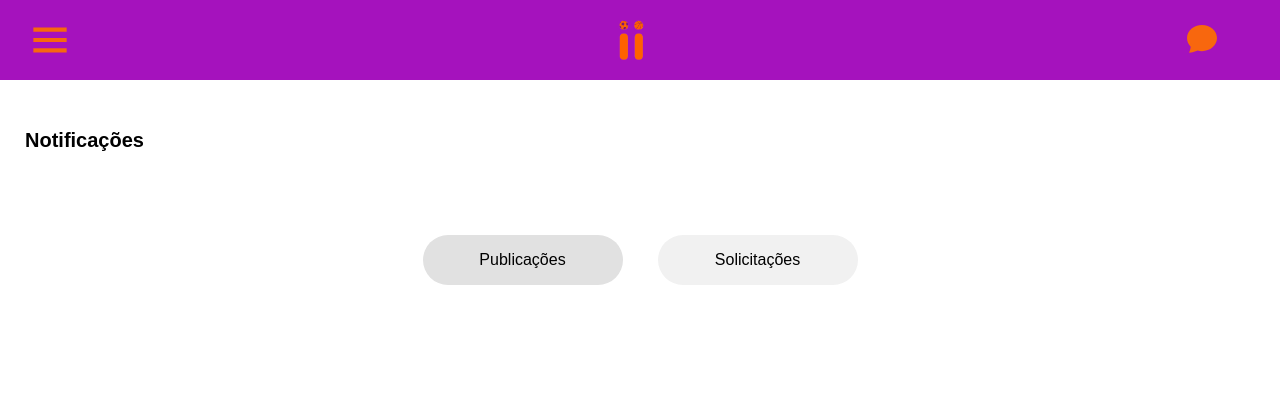
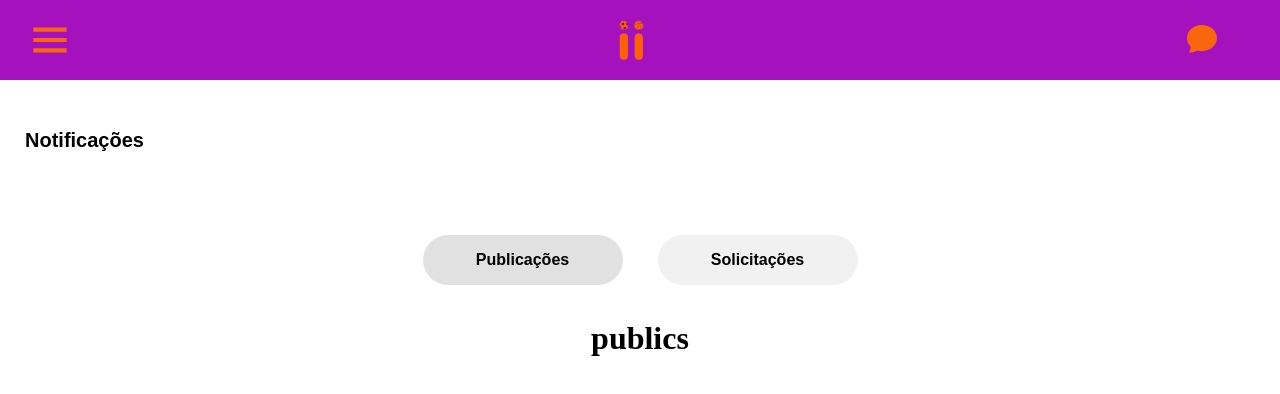
Before and after one commit to Tiaguh/Imovim-Web, a React (Create React App) app: page /notifications in a window 1280 px wide. Shown: the top 394 px of the page. Built offline with nearby package versions, Linux system fonts and the light colour scheme; some icons are missing.

Commit message:
fixing bugs

```diff
--- a/src/Pages/Notifications/Notifications.jsx
+++ b/src/Pages/Notifications/Notifications.jsx
@@ -2,9 +2,9 @@ import React, { useState } from 'react'
 
 import Header from '../../components/Header/Header';
 
-import { Container, NotificationsContainer, TitleContainer, Title, OptionsNotifications, Option } from './Style'
+import { Container, NotificationsContainer, TitleContainer, Title, OptionsNotifications, Option, TypeNotifications } from './Style'
 
-export default function Notifications(props) {
+export default function Notifications() {
     const [activite, setActivite] = useState(false)
 
     return (
@@ -29,8 +29,26 @@ export default function Notifications(props) {
 
                 </OptionsNotifications>
 
+                <TypeNotifications>
+
+                    {
+                        activite ? (
+                            <div>
+                                <h1>requests</h1>
+                            </div>
+                        ) : (
+                            <div>
+                                <h1>publics</h1>
+                            </div>
+                        )
+                    }
+
+
+
+                </TypeNotifications>
+
             </NotificationsContainer>
 
-        </Container>
+        </Container >
     )
 }
--- a/src/Pages/Notifications/Style.js
+++ b/src/Pages/Notifications/Style.js
@@ -46,8 +46,15 @@ export const Option = styled.button`
     border-radius: 25px;
 
     font-size: 16px;
-    font-weight: normal;
+    font-weight: bold;
     color: #000;
 
     background-color: ${props => props.active ? '#F1F1F1' : '#E1E1E1'};
-`
+`;
+
+export const TypeNotifications = styled.div`
+    width: 100%;
+
+    display: flex;
+    justify-content: center;
+`;
```
